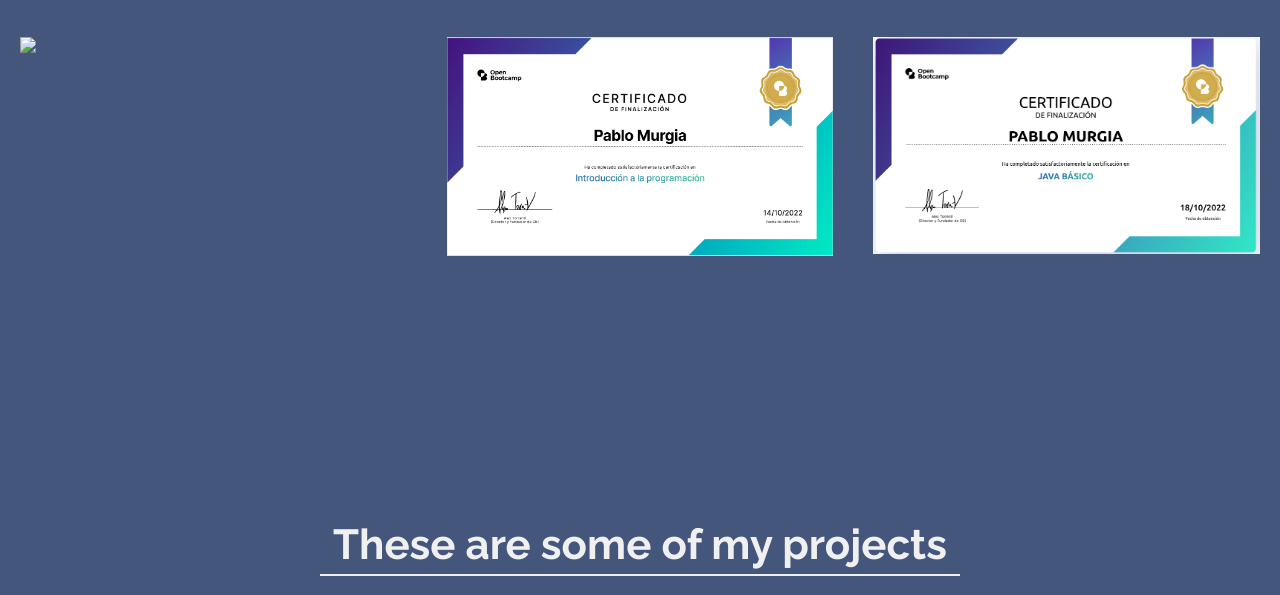
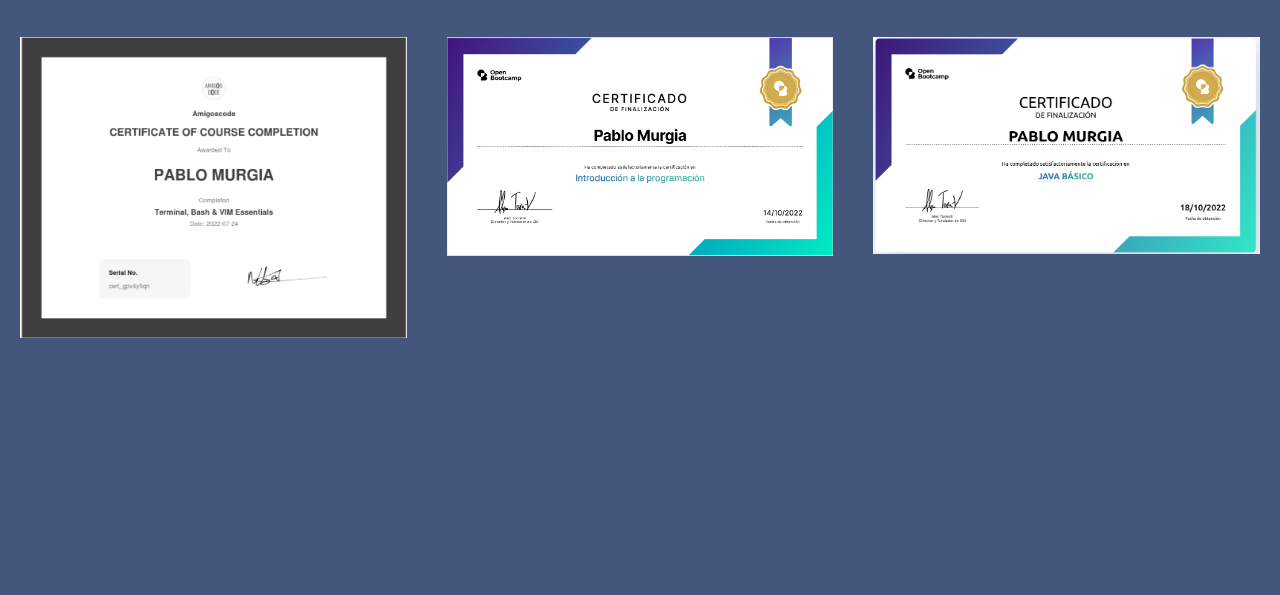
Before and after one commit to stvteclas/stvteclas.github.io, a plain HTML site: page docs/index.html in a window 1280 px wide. Shown: the part 2134-2729 px from the top of the page. Drawn offline with Linux system fonts and the light colour scheme.

Commit message:
update certificates

```diff
--- a/docs/index.html
+++ b/docs/index.html
@@ -85,7 +85,7 @@
         <img src="certificado web design.png" />
         <img src="javascript algorithms.png" />
         <img src="certificado java essential.png"/>
-        <img src="certificadoterminal.png"/>
+        <img src="certificadoterminal%20.png"/>
         <img src="introduccionprogramacion.png"/>
         <img src="javaBasico.png"/>
       </div>
```
